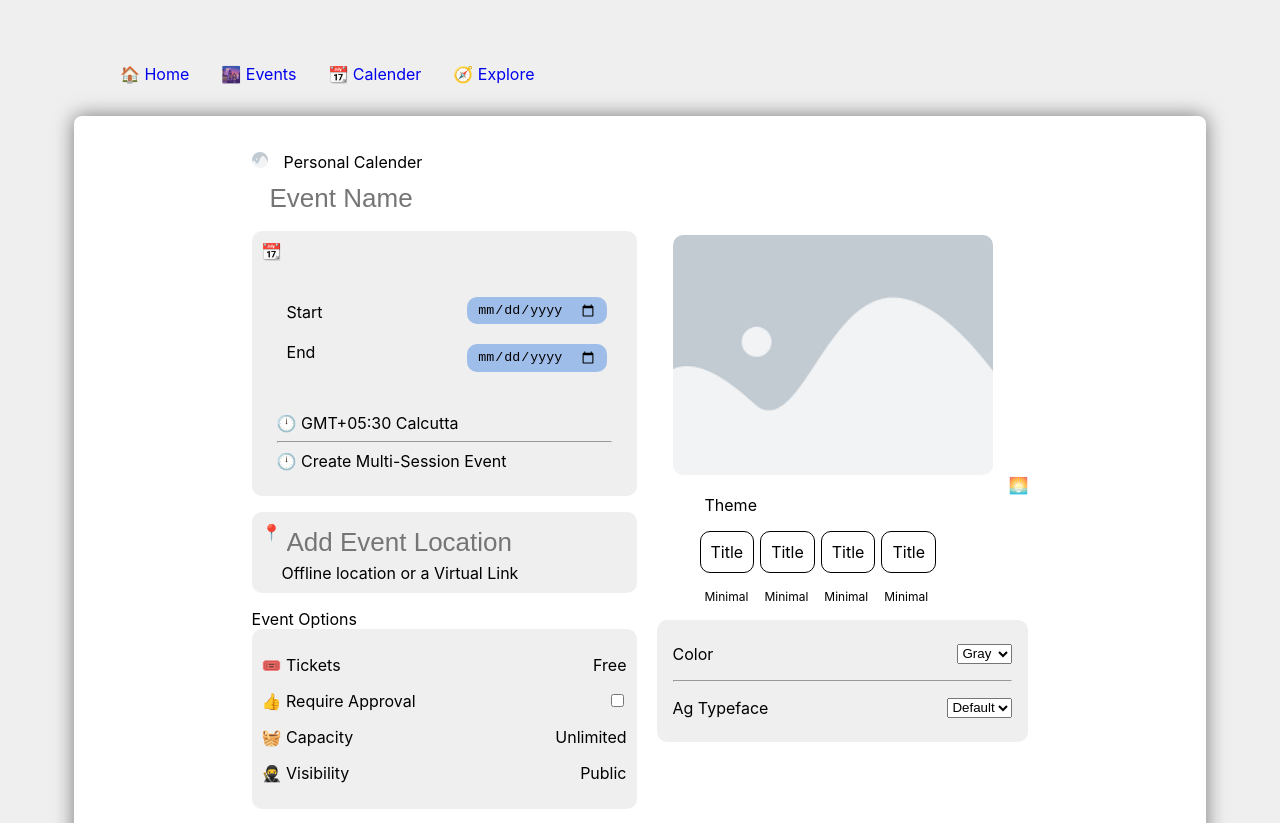
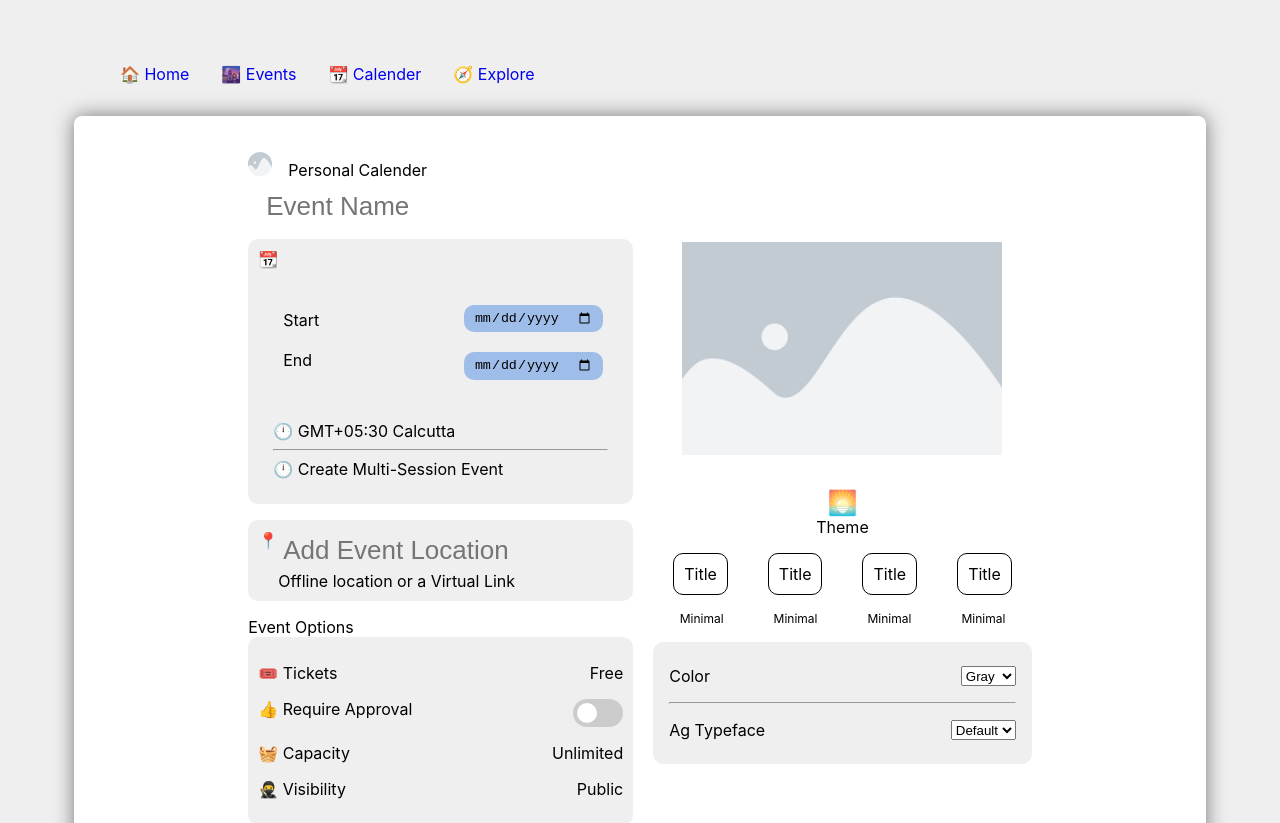
Before and after one commit to Amulyachahal/Upkarak_Technical_Assignment, a React (Create React App) app in the folder upkarak_assignment/: page / in a window 1280 px wide. Shown: the top 823 px of the page. Built offline with nearby package versions, Linux system fonts and the light colour scheme.

Commit message:
added switch component

```diff
--- /dev/null
+++ b/upkarak_assignment/src/Components/Switch/Switch.jsx
@@ -0,0 +1,13 @@
+import React from "react";
+import styles from "./Switch.module.css";
+
+const Switch = ({ isOn, handleToggle }) => {
+  return (
+    <label className={styles.switch}>
+      <input type="checkbox" checked={isOn} onChange={handleToggle} />
+      <span className={styles.slider}></span>
+    </label>
+  );
+};
+
+export default Switch;
--- /dev/null
+++ b/upkarak_assignment/src/Components/Switch/Switch.module.css
@@ -0,0 +1,49 @@
+/* Switch.module.css */
+.switch {
+  position: relative;
+  display: inline-block;
+  width: 50px;
+  height: 28px;
+}
+
+.switch input {
+  opacity: 0;
+  width: 0;
+  height: 0;
+}
+
+.slider {
+  position: absolute;
+  cursor: pointer;
+  top: 0;
+  left: 0;
+  right: 0;
+  bottom: 0;
+  background-color: #ccc;
+  transition: 0.4s;
+  border-radius: 34px;
+}
+
+.slider:before {
+  position: absolute;
+  content: "";
+  height: 20px;
+  width: 20px;
+  left: 4px;
+  bottom: 4px;
+  background-color: white;
+  transition: 0.4s;
+  border-radius: 50%;
+}
+
+input:checked + .slider {
+  background-color: #2196f3;
+}
+
+input:focus + .slider {
+  box-shadow: 0 0 1px #2196f3;
+}
+
+input:checked + .slider:before {
+  transform: translateX(22px);
+}
--- a/upkarak_assignment/src/Pages/LandingPage/LandingPage.jsx
+++ b/upkarak_assignment/src/Pages/LandingPage/LandingPage.jsx
@@ -3,6 +3,7 @@ import NavBar from "../../Components/Navbar/Navbar";
 import { useContext, useState } from "react";
 import { DataContext } from "../../Contexts/DataContext";
 import placeholderImage from "../../Images/placeholder.png";
+import Switch from "../../Components/Switch/Switch";
 
 const LandingPage = () => {
   const [imagePreview, setImagePreview] = useState(null);
@@ -157,7 +158,7 @@ const LandingPage = () => {
                   </ul>{" "}
                   <ul>
                     <span>👍 Require Approval</span>
-                    <span>
+                    {/* <span>
                       <input
                         type="checkbox"
                         value={formData.requireApproval}
@@ -168,7 +169,8 @@ const LandingPage = () => {
                           })
                         }
                       />
-                    </span>
+                    </span> */}
+                    <Switch />
                   </ul>{" "}
                   <ul>
                     <span>🧺 Capacity</span>
@@ -195,18 +197,22 @@ const LandingPage = () => {
                     onChange={handleFileChange}
                     style={{ display: "none" }}
                   />
+                  <div style={{ textAlign: "center" }}>
                     <label
                       style={{
-                      float: "revert-layer",
+                        //   float: "revert-layer",
                         cursor: "pointer",
                       }}
                       htmlFor="file-input"
-                    className="custom-upload-btn"
+                      className={styles.uploadButton}
                     >
                       🌅
                     </label>
+                  </div>
                 </div>{" "}
-                <div style={{ margin: "0rem 3rem" }}>Theme</div>
+                <div style={{ margin: "0rem 3rem", textAlign: "center" }}>
+                  Theme
+                </div>
                 <ul className={styles.themeSelector}>
                   <li className={`${styles.theme}`}>Title </li>
                   <li className={`${styles.theme}`}>Title</li>
--- a/upkarak_assignment/src/Pages/LandingPage/LandingPage.module.css
+++ b/upkarak_assignment/src/Pages/LandingPage/LandingPage.module.css
@@ -12,8 +12,8 @@
 }
 .icon {
   border-radius: 50%;
-  width: 1rem;
-  height: 1rem;
+  width: 1.5rem;
+  height: 1.5rem;
 }
 .title {
   margin: 1rem;
@@ -104,23 +104,25 @@
 }
 .imageContainer {
   /* display: flex; */
+  text-align: center;
 }
 .previewImage {
-  width: 20rem;
-  /* object-fit: cover; */
+  width: 40vw;
+  /* object-fit: fill; */
   border-radius: 10px;
   /* margin: 0 auto; */
   margin: 1rem;
+}
+.uploadButton {
+  font-size: 1.5rem;
 }
 .themeContainer {
   align-self: center;
 }
 .themeSelector {
   display: flex;
-
-  /* justify-content: space-between; */
-
-  /* flex-direction: reverse; */
+  justify-content: center;
+  padding-inline-start: 0;
 }
 .themeSelector li {
   margin: 0rem 0.5rem;
@@ -151,7 +153,7 @@
 
 /* MEDIUM DEVICES (LANDSCAPE TABLETS, 768PX AND UP) */
 
-@media only screen and (min-width: 768px) {
+@media only screen and (min-width: 992px) {
   .container {
     background-color: #efefef;
 
@@ -165,7 +167,8 @@
   }
   .icon {
     border-radius: 50%;
-    width: 1rem;
+    width: 1.5rem;
+    height: 1.5rem;
   }
   .title {
     margin: 1rem;
@@ -237,7 +240,8 @@
   .previewImage {
     width: 25vw;
     height: 30vh;
-    object-fit: cover;
+    /* border-radius: 10px; */
+    object-fit: contain;
     border-radius: 10px;
   }
   .themeContainer {
@@ -251,7 +255,7 @@
   }
   .themeSelector li {
     list-style: none;
-    margin: 0px 3px;
+    margin: 0px 20px;
   }
   .theme {
     border: 1px solid;
--- a/upkarak_assignment/src/Pages/ProductListingPage/ProductListingPage.module.css
+++ b/upkarak_assignment/src/Pages/ProductListingPage/ProductListingPage.module.css
@@ -3,7 +3,7 @@ body {
 }
 
 .container {
-  margin: 2rem 4rem;
+  margin: 20px 10px;
 }
 .headerContainer {
   display: flex;
@@ -11,6 +11,9 @@ body {
 }
 .headerContainer h2 {
   margin: 0;
+}
+h2 {
+  text-align: center;
 }
 
 /* EXTRA SMALL DEVICES (PHONES, 600PX AND DOWN) */
```
Lines whose indentation alone changed are shown as unchanged.
